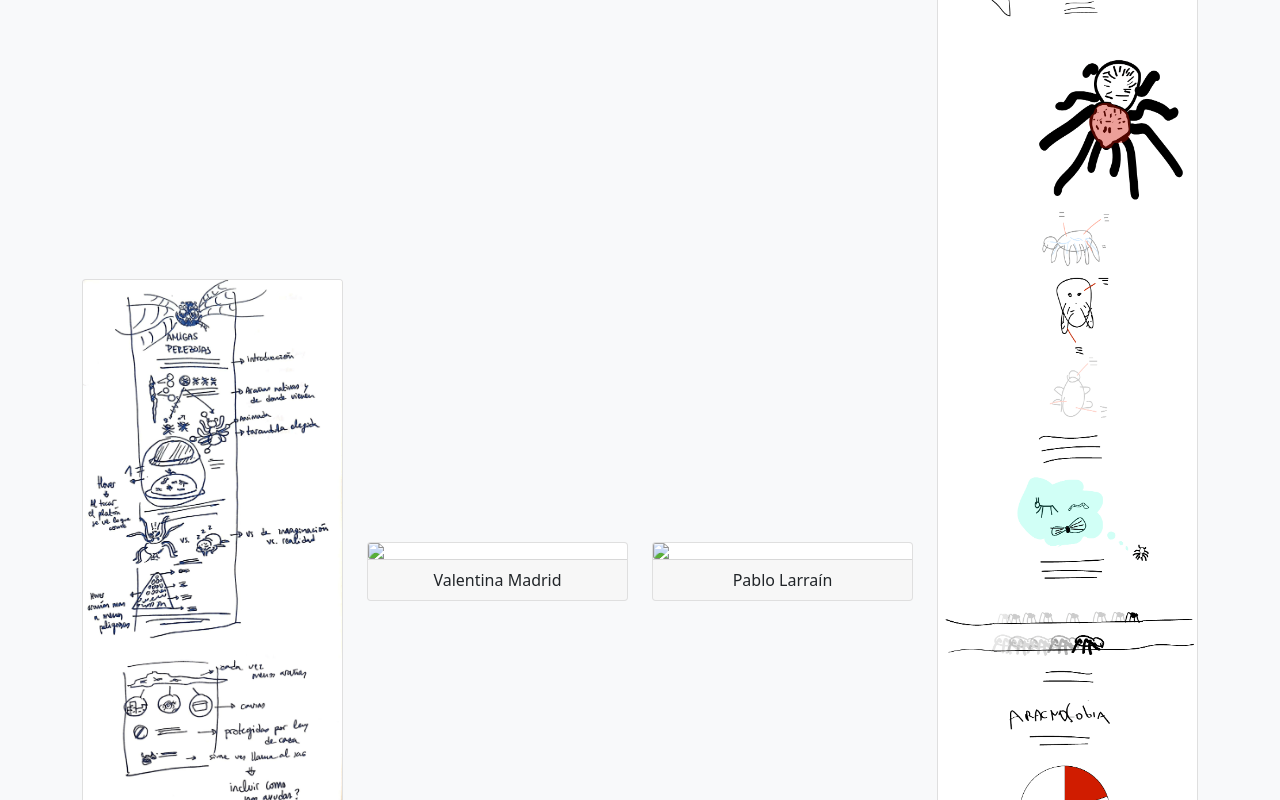
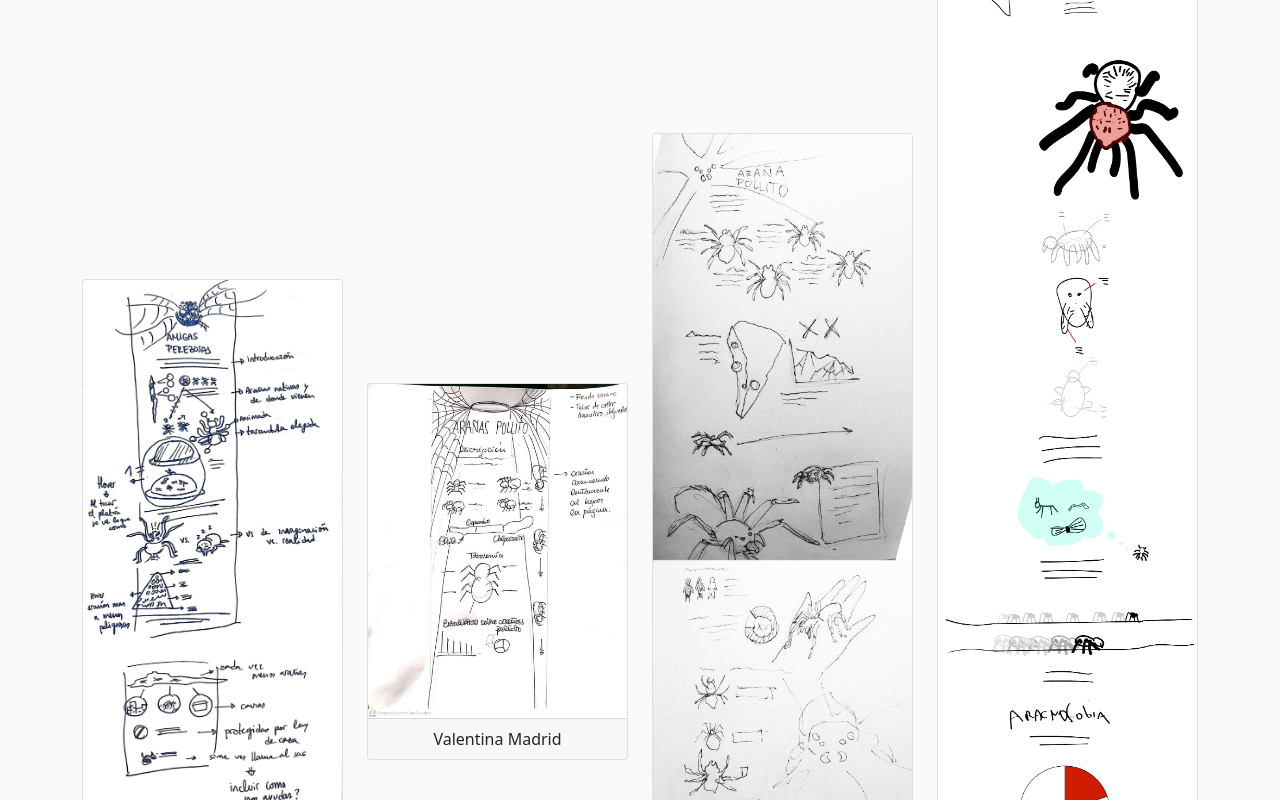
Before and after one commit to Arana-Pollito/Bocetos, a plain HTML site: page index.html in a window 1280 px wide. Shown: the part 3060-3860 px from the top of the page. Drawn offline with nearby package versions, Linux system fonts and the light colour scheme.

Commit message:
Update index.html

```diff
--- a/index.html
+++ b/index.html
@@ -97,14 +97,14 @@
                 <!-- 2 de 5-->
                 <div class="col-sm-6 col-md-3">
                     <div class="card">
-                        <img class="card-img" src="img/2b.png" />
+                        <img class="card-img" src="img/2b.jpg" />
                         <div class="card-footer text-center">Valentina Madrid</div>
                     </div>
                 </div>
                 <!-- 3 de 5-->
                 <div class="col-sm-6 col-md-3">
                     <div class="card">
-                        <img class="card-img" src="img/3b.png" />
+                        <img class="card-img" src="img/3b.jpg" />
                         <div class="card-footer text-center">Pablo Larraín</div>
                     </div>
                 </div>
```
